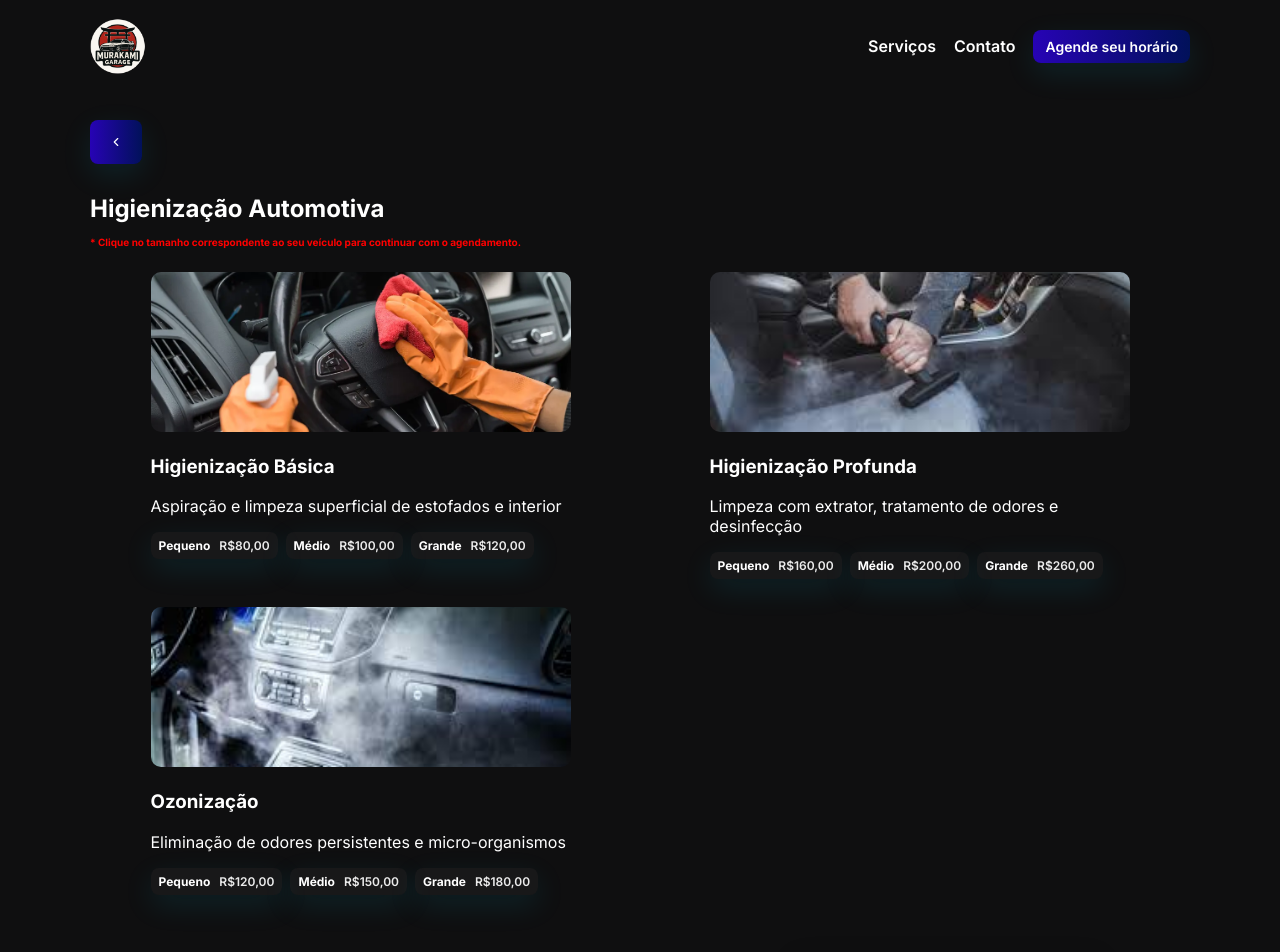
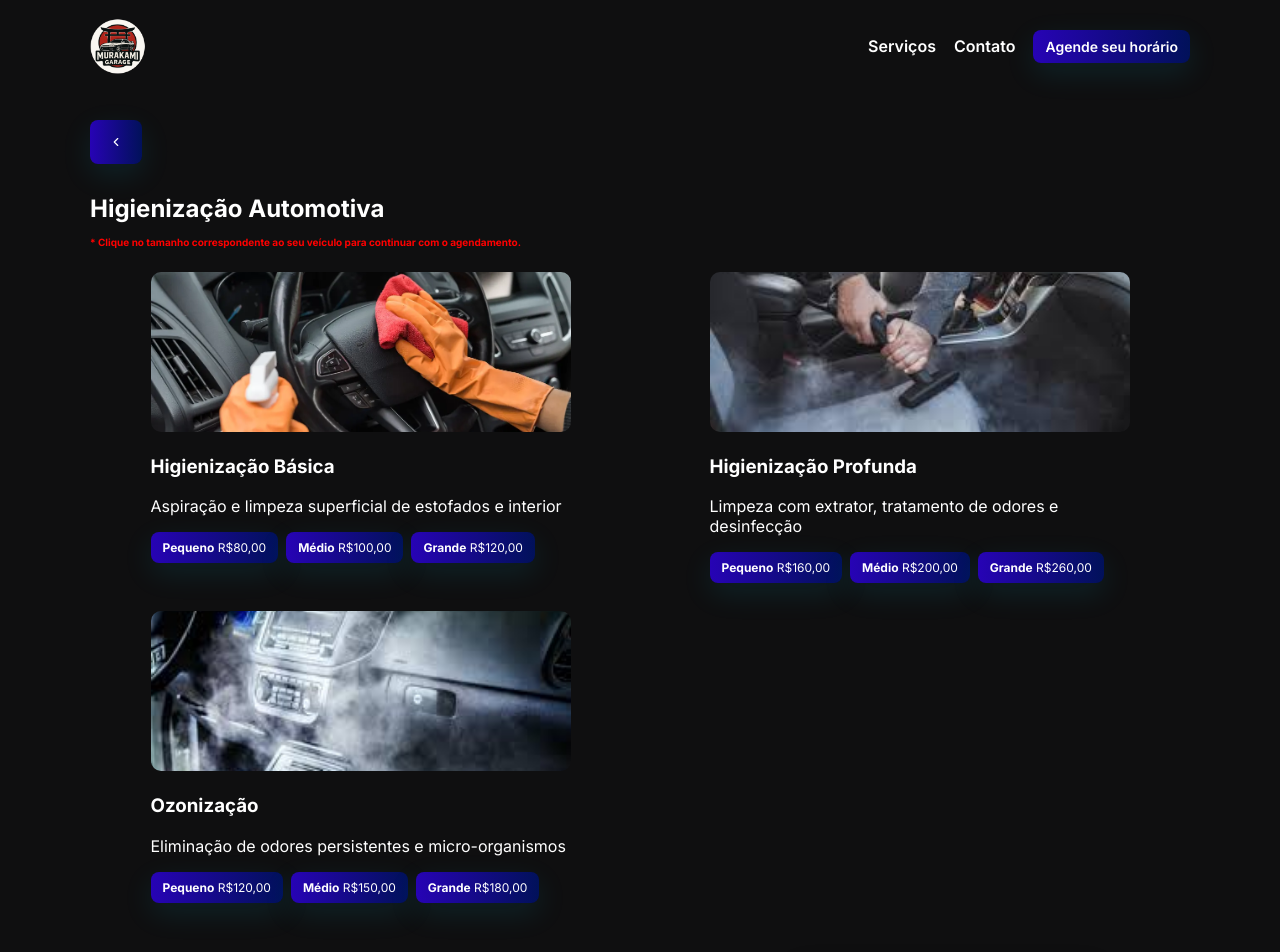
Before and after one commit to yousseflets/lavagemautomotiva, an Angular app: page /higienizacao in a window 1280 px wide. Shown: the top 952 px of the page. Built offline with nearby package versions, Linux system fonts and the light colour scheme; a small style sheet from the web is missing; a web font is replaced by a local one.

Commit message:
ultimo ajuste

```diff
--- a/src/app/higienizacao.html
+++ b/src/app/higienizacao.html
@@ -17,9 +17,9 @@
       <h3>Higienização Básica</h3>
       <p>Aspiração e limpeza superficial de estofados e interior</p>
       <div class="prices">
-        <a class="price btn small" href="https://wa.me/5511956598986?text=Ol%C3%A1%2C%20gostaria%20de%20agendar%20Higieniza%C3%A7%C3%A3o%20B%C3%A1sica%20-%20Pequeno%20-%20R%2480%2C00" target="_blank" rel="noopener" aria-label="Agendar Higienização Básica P"><strong>Pequeno</strong> R$80,00</a>
-        <a class="price btn small" href="https://wa.me/5511956598986?text=Ol%C3%A1%2C%20gostaria%20de%20agendar%20Higieniza%C3%A7%C3%A3o%20B%C3%A1sica%20-%20M%C3%A9dio%20-%20R%24100%2C00" target="_blank" rel="noopener" aria-label="Agendar Higienização Básica M"><strong>Médio</strong> R$100,00</a>
-        <a class="price btn small" href="https://wa.me/5511956598986?text=Ol%C3%A1%2C%20gostaria%20de%20agendar%20Higieniza%C3%A7%C3%A3o%20B%C3%A1sica%20-%20Grande%20-%20R%24120%2C00" target="_blank" rel="noopener" aria-label="Agendar Higienização Básica G"><strong>Grande</strong> R$120,00</a>
+        <a class="btn small" href="https://wa.me/5511956598986?text=Ol%C3%A1%2C%20gostaria%20de%20agendar%20Higieniza%C3%A7%C3%A3o%20B%C3%A1sica%20-%20Pequeno%20-%20R%2480%2C00" target="_blank" rel="noopener" aria-label="Agendar Higienização Básica P"><strong>Pequeno</strong> R$80,00</a>
+        <a class="btn small" href="https://wa.me/5511956598986?text=Ol%C3%A1%2C%20gostaria%20de%20agendar%20Higieniza%C3%A7%C3%A3o%20B%C3%A1sica%20-%20M%C3%A9dio%20-%20R%24100%2C00" target="_blank" rel="noopener" aria-label="Agendar Higienização Básica M"><strong>Médio</strong> R$100,00</a>
+        <a class="btn small" href="https://wa.me/5511956598986?text=Ol%C3%A1%2C%20gostaria%20de%20agendar%20Higieniza%C3%A7%C3%A3o%20B%C3%A1sica%20-%20Grande%20-%20R%24120%2C00" target="_blank" rel="noopener" aria-label="Agendar Higienização Básica G"><strong>Grande</strong> R$120,00</a>
       </div>
     </article>
 
@@ -28,9 +28,9 @@
       <h3>Higienização Profunda</h3>
       <p>Limpeza com extrator, tratamento de odores e desinfecção</p>
       <div class="prices">
-        <a class="price btn small" href="https://wa.me/5511956598986?text=Ol%C3%A1%2C%20gostaria%20de%20agendar%20Higieniza%C3%A7%C3%A3o%20Profunda%20-%20Pequeno%20-%20R%24160%2C00" target="_blank" rel="noopener" aria-label="Agendar Higienização Profunda P"><strong>Pequeno</strong> R$160,00</a>
-        <a class="price btn small" href="https://wa.me/5511956598986?text=Ol%C3%A1%2C%20gostaria%20de%20agendar%20Higieniza%C3%A7%C3%A3o%20Profunda%20-%20M%C3%A9dio%20-%20R%24200%2C00" target="_blank" rel="noopener" aria-label="Agendar Higienização Profunda M"><strong>Médio</strong> R$200,00</a>
-        <a class="price btn small" href="https://wa.me/5511956598986?text=Ol%C3%A1%2C%20gostaria%20de%20agendar%20Higieniza%C3%A7%C3%A3o%20Profunda%20-%20Grande%20-%20R%24260%2C00" target="_blank" rel="noopener" aria-label="Agendar Higienização Profunda G"><strong>Grande</strong> R$260,00</a>
+        <a class="btn small" href="https://wa.me/5511956598986?text=Ol%C3%A1%2C%20gostaria%20de%20agendar%20Higieniza%C3%A7%C3%A3o%20Profunda%20-%20Pequeno%20-%20R%24160%2C00" target="_blank" rel="noopener" aria-label="Agendar Higienização Profunda P"><strong>Pequeno</strong> R$160,00</a>
+        <a class="btn small" href="https://wa.me/5511956598986?text=Ol%C3%A1%2C%20gostaria%20de%20agendar%20Higieniza%C3%A7%C3%A3o%20Profunda%20-%20M%C3%A9dio%20-%20R%24200%2C00" target="_blank" rel="noopener" aria-label="Agendar Higienização Profunda M"><strong>Médio</strong> R$200,00</a>
+        <a class="btn small" href="https://wa.me/5511956598986?text=Ol%C3%A1%2C%20gostaria%20de%20agendar%20Higieniza%C3%A7%C3%A3o%20Profunda%20-%20Grande%20-%20R%24260%2C00" target="_blank" rel="noopener" aria-label="Agendar Higienização Profunda G"><strong>Grande</strong> R$260,00</a>
       </div>
     </article>
 
@@ -39,9 +39,9 @@
       <h3>Ozonização</h3>
       <p>Eliminação de odores persistentes e micro-organismos</p>
       <div class="prices">
-        <a class="price btn small" href="https://wa.me/5511956598986?text=Ol%C3%A1%2C%20gostaria%20de%20agendar%20Ozoniza%C3%A7%C3%A3o%20-%20Pequeno%20-%20R%24120%2C00" target="_blank" rel="noopener" aria-label="Agendar Ozonização P"><strong>Pequeno</strong> R$120,00</a>
-        <a class="price btn small" href="https://wa.me/5511956598986?text=Ol%C3%A1%2C%20gostaria%20de%20agendar%20Ozoniza%C3%A7%C3%A3o%20-%20M%C3%A9dio%20-%20R%24150%2C00" target="_blank" rel="noopener" aria-label="Agendar Ozonização M"><strong>Médio</strong> R$150,00</a>
-        <a class="price btn small" href="https://wa.me/5511956598986?text=Ol%C3%A1%2C%20gostaria%20de%20agendar%20Ozoniza%C3%A7%C3%A3o%20-%20Grande%20-%20R%24180%2C00" target="_blank" rel="noopener" aria-label="Agendar Ozonização G"><strong>Grande</strong> R$180,00</a>
+        <a class="btn small" href="https://wa.me/5511956598986?text=Ol%C3%A1%2C%20gostaria%20de%20agendar%20Ozoniza%C3%A7%C3%A3o%20-%20Pequeno%20-%20R%24120%2C00" target="_blank" rel="noopener" aria-label="Agendar Ozonização P"><strong>Pequeno</strong> R$120,00</a>
+        <a class="btn small" href="https://wa.me/5511956598986?text=Ol%C3%A1%2C%20gostaria%20de%20agendar%20Ozoniza%C3%A7%C3%A3o%20-%20M%C3%A9dio%20-%20R%24150%2C00" target="_blank" rel="noopener" aria-label="Agendar Ozonização M"><strong>Médio</strong> R$150,00</a>
+        <a class="btn small" href="https://wa.me/5511956598986?text=Ol%C3%A1%2C%20gostaria%20de%20agendar%20Ozoniza%C3%A7%C3%A3o%20-%20Grande%20-%20R%24180%2C00" target="_blank" rel="noopener" aria-label="Agendar Ozonização G"><strong>Grande</strong> R$180,00</a>
       </div>
     </article>
   </div>
```
